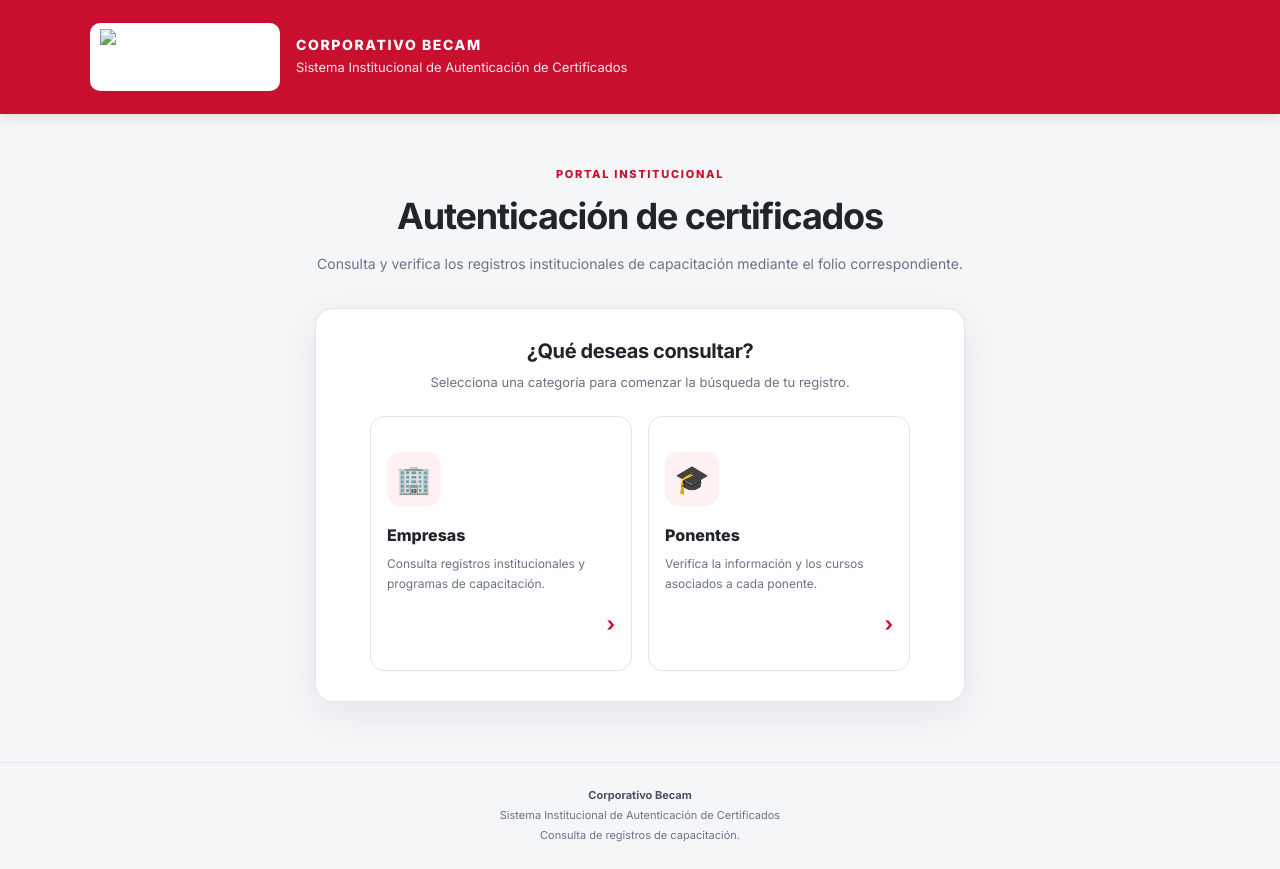
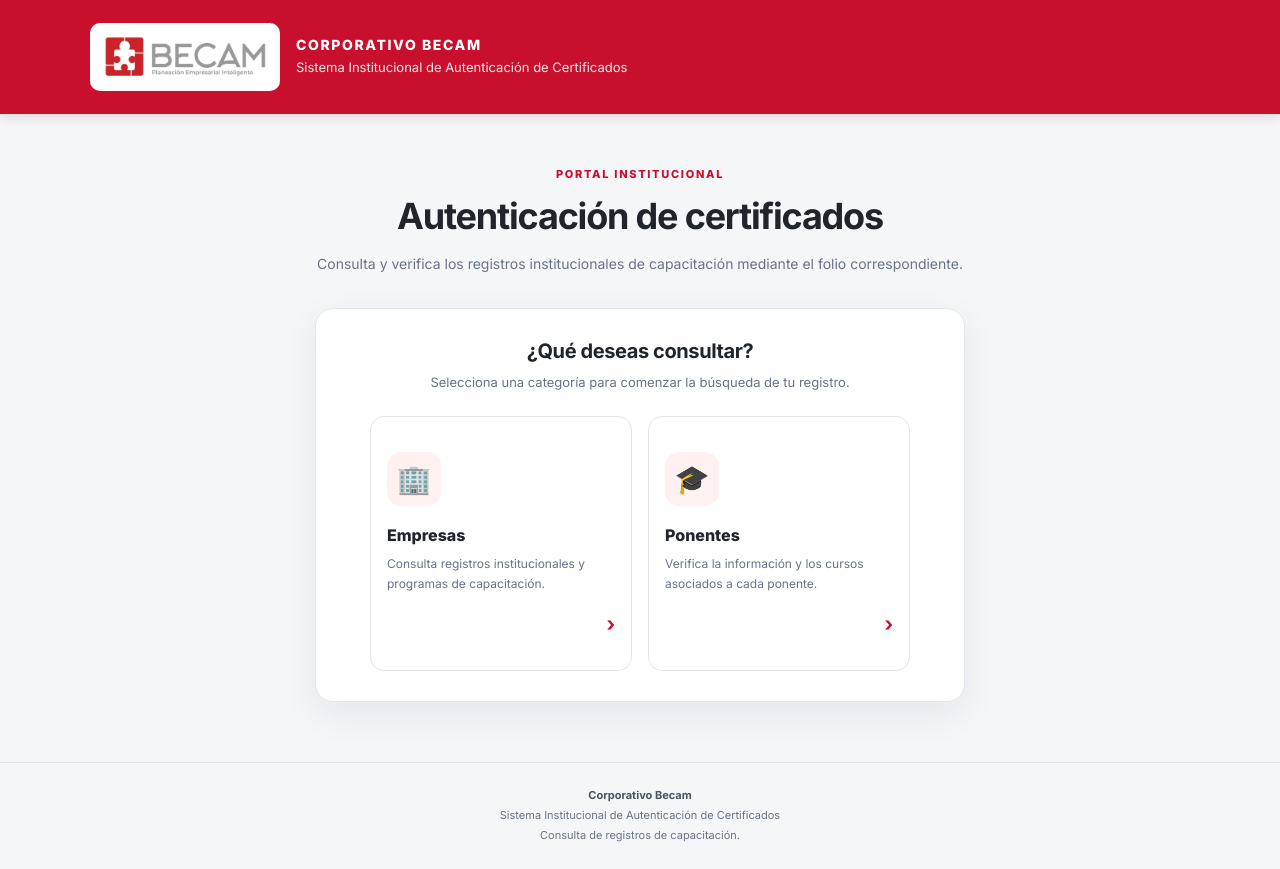
Before and after one commit to RecursosHumanos0/becam-autenticador, a plain HTML site: page index.html in a window 1280 px wide. Drawn offline with Linux system fonts and the light colour scheme.

Commit message:
Actualizar index.html

```diff
--- a/index.html
+++ b/index.html
@@ -691,7 +691,7 @@
 
     <div class="brand-logo-wrap">
       <img
-        src="logo-becam.png"
+        src="logo-becam.jpg"
         alt="Logotipo Corporativo Becam"
         class="brand-logo"
       >
```
